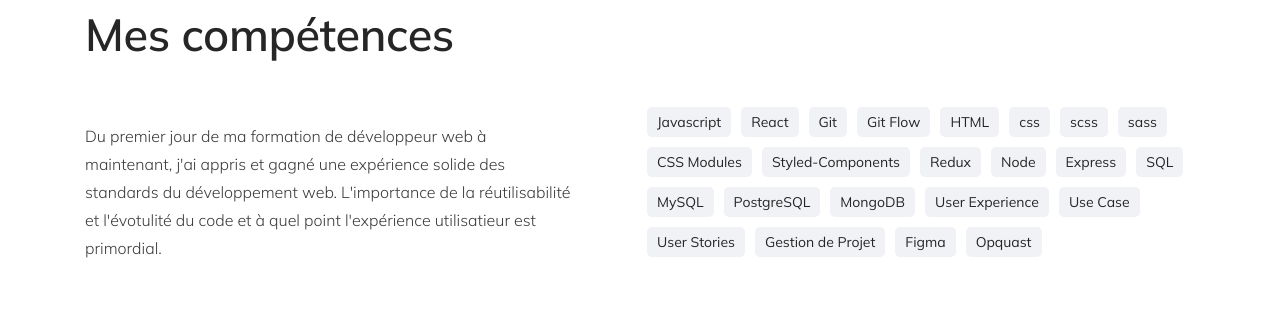
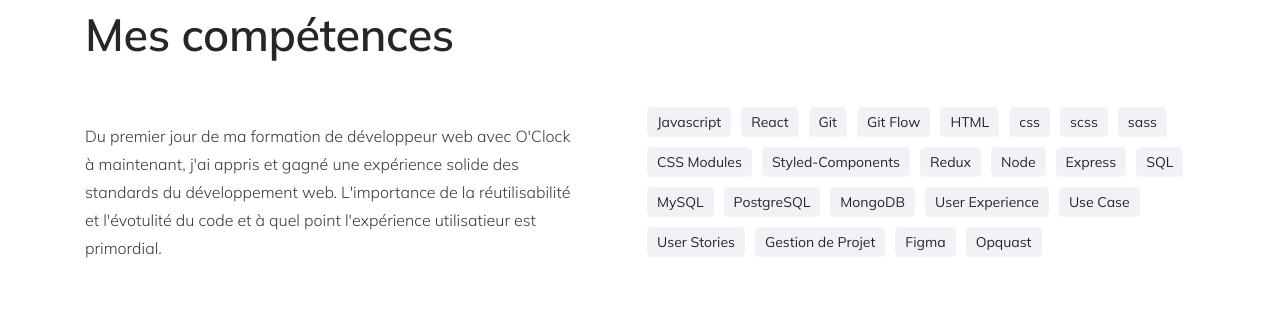
Before and after one commit to Alexandre-st/Portfolio, a React (Vite) app: page / in a window 1280 px wide. Shown: the part 860-1172 px from the top of the page. Built offline with nearby package versions, Linux system fonts and the light colour scheme.

Commit message:
Add an effect on hover the link for the Navbar and the footer

```diff
--- a/src/pages/Homepage.jsx
+++ b/src/pages/Homepage.jsx
@@ -7,7 +7,7 @@
     <main className="container">
       <section className="hero">
         <div className="hero-img">
-          <img src={Me} alt="This is a picture of me" />
+          <img src={Me} alt="C'est moi, Alexandre Saint-Prix" />
         </div>
         <div className="hero-text">
           <h1 className="hero-text-title">
@@ -15,13 +15,13 @@
             <span className="hero-text-title-span">Développeur Front-End</span>
           </h1>
           <p className="hero-text-text text">
-            Je suis un développeur front-end à la recherche d’une
-            entreprise passionnante. Je me concentre sur l’écriture accessible
-            d’un code HTML, l’utilisation de pratiques modernes du CSS et
-            l’écriture de code JavaScript propre. En écrivant du code
-            JavaScript, j’utilise le plus souvent React, mais je peux m’adapter
-            à tous les outils demandés. Je suis situé à Paris, et possède aussi
-            de l’expérience en remote.
+            Je suis un développeur front-end à la recherche d’une entreprise
+            passionnante. Je me concentre sur l’écriture accessible d’un code
+            HTML, l’utilisation de pratiques modernes du CSS et l’écriture de
+            code JavaScript propre. En écrivant du code JavaScript, j’utilise le
+            plus souvent React, mais je peux m’adapter à tous les outils
+            demandés. Je suis situé à Paris, et possède aussi de l’expérience en
+            remote.
           </p>
         </div>
       </section>
@@ -29,10 +29,11 @@
         <div className="skills-text">
           <h2 className="skills-text-title big-title">Mes compétences</h2>
           <p className="skills-text-text text">
-            Du premier jour de ma formation de développeur web à maintenant,
-            j'ai appris et gagné une expérience solide des standards du
-            développement web. L'importance de la réutilisabilité et l'évotulité
-            du code et à quel point l'expérience utilisatieur est primordial.
+            Du premier jour de ma formation de développeur web avec O'Clock à
+            maintenant, j'ai appris et gagné une expérience solide des standards
+            du développement web. L'importance de la réutilisabilité et
+            l'évotulité du code et à quel point l'expérience utilisatieur est
+            primordial.
           </p>
         </div>
         <div className="skills-content">
@@ -66,7 +67,9 @@
       <section className="work">
         <h3 className="work-title big-title">Mes Projets</h3>
         <div className="work-content">
-          {projects.filter(project => project.id < 3).map(element => {
+          {projects
+            .filter((project) => project.id < 3)
+            .map((element) => {
               return (
                 <div className="work-content-element" style={{ background: element.color }} key={element.id}>
                   <img src={element.image} alt={element.name} />
--- a/src/styles/layouts/_header.scss
+++ b/src/styles/layouts/_header.scss
@@ -52,6 +52,7 @@
 
   &:hover {
     color: #1b1d23;
+    font-weight: 900;
   }
 }
 
```
Lines whose indentation alone changed are shown as unchanged.
